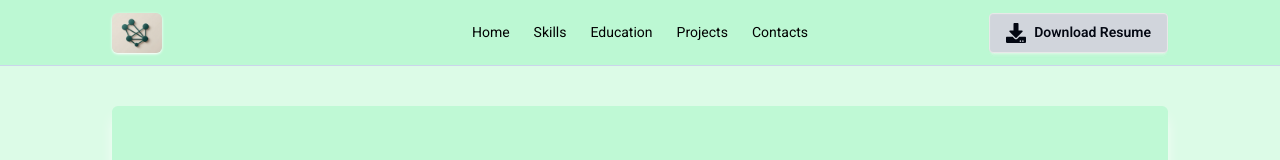
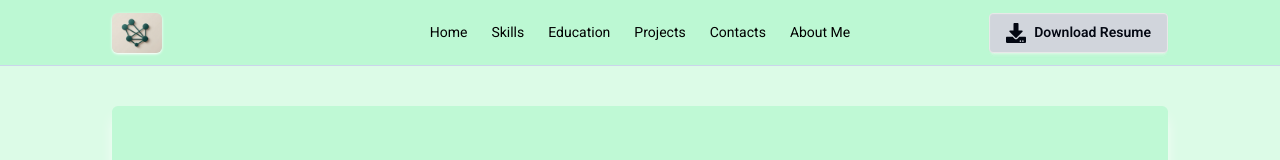
Before and after one commit to helal366/my_portfolio, a React (Vite) app: page / in a window 1280 px wide. Shown: the top 160 px of the page. Built offline with nearby package versions, Linux system fonts and the light colour scheme; no server answers.

Commit message:
About Me option added in the navbar.

```diff
--- a/src/components/headerComponents/NavbarLinks.jsx
+++ b/src/components/headerComponents/NavbarLinks.jsx
@@ -9,6 +9,7 @@ const NavbarLinks = () => {
             <li><a href='#education'>Education</a></li>
             <li><a href='#projects'>Projects</a></li>
             <li><a href='#contacts'>Contacts</a></li>
+            <li><a href='#aboutme'>About Me</a></li>
         </>
     );
 };
--- a/src/pages/HomePage.jsx
+++ b/src/pages/HomePage.jsx
@@ -16,7 +16,7 @@ const HomePage = () => {
             <section id='education' className='mt-10'>
                <EducationalQualification/>
             </section>
-            <section  className='mt-10'>
+            <section id='aboutme'  className='mt-10'>
                <AboutMe/>
             </section>
             <section id='projects' className='mt-10'>
```
